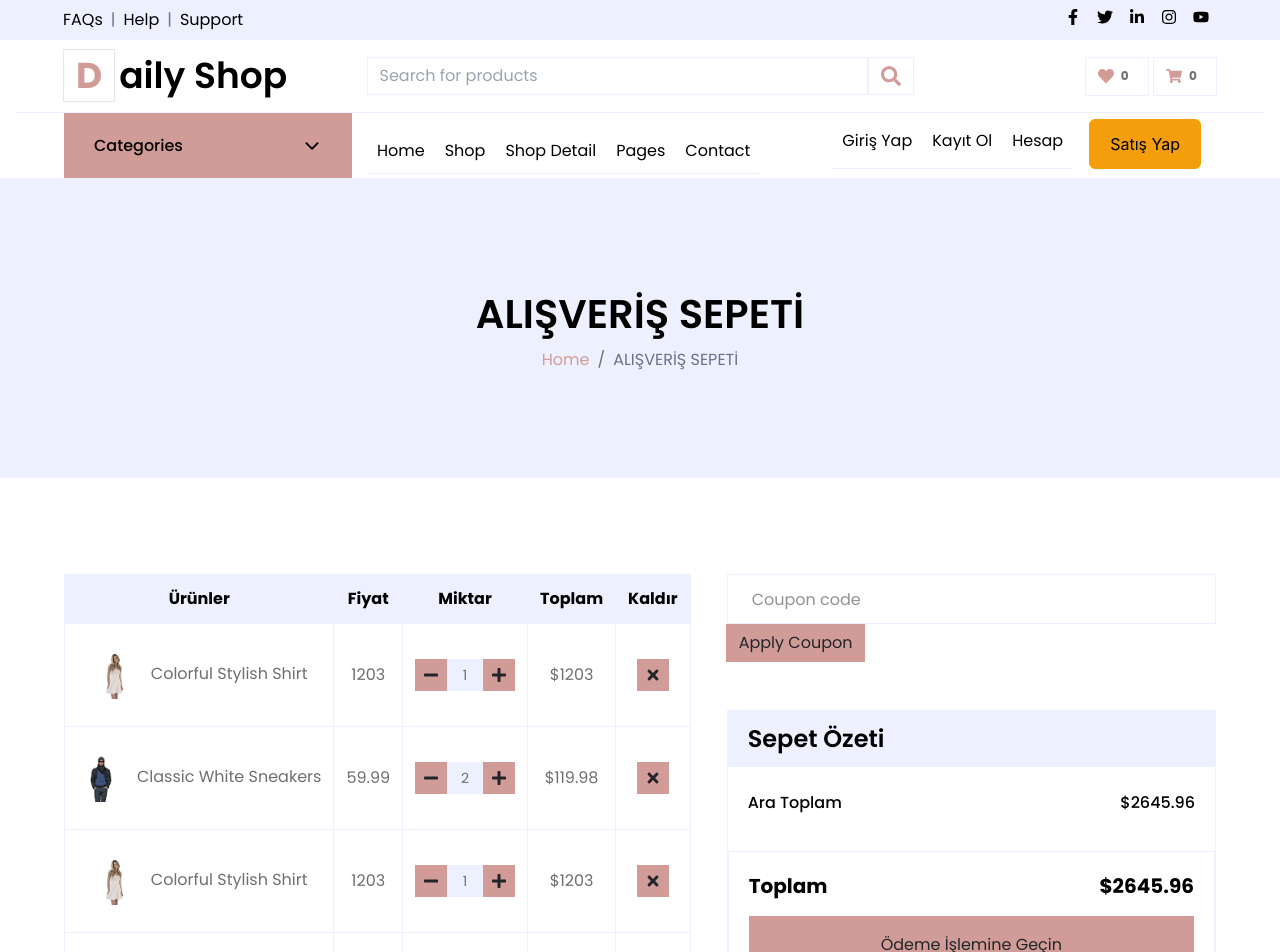
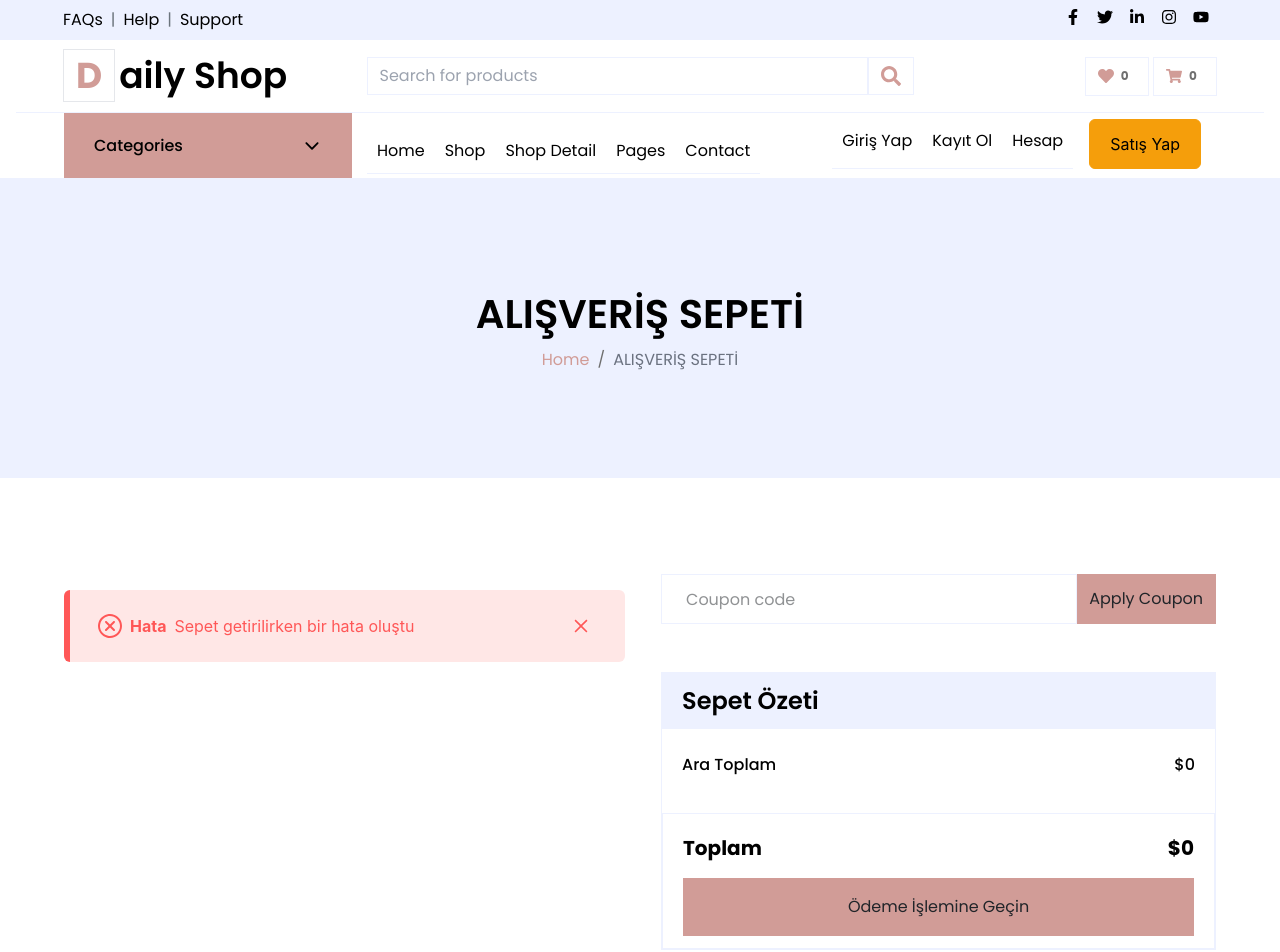
Before and after one commit to Mstfucrr/React-DailyShop, a React (Vite) app: page /cart in a window 1280 px wide. Shown: the top 952 px of the page. Built offline with nearby package versions, Linux system fonts and the light colour scheme.

Commit message:
add getCart Items service

```diff
--- a/src/components/Cart/index.tsx
+++ b/src/components/Cart/index.tsx
@@ -1,25 +1,59 @@
-import { useEffect, useState } from 'react'
+import { useEffect, useRef, useState } from 'react'
 import { products } from '../shop/example.products'
 import CartListItem from './CartListItem'
 import { ICartItem } from '@/shared/types'
 import { cartItemsExample } from '@/components/Shop/example.products'
 import { Link } from 'react-router-dom'
+import { getCart } from '@/services/order/order.service'
+import { Messages } from 'primereact/messages'
 
 const Cart = () => {
 
-    const [cartItems, setCartItems] = useState<ICartItem[]>(cartItemsExample)
-    const [cartTotal, setCartTotal] = useState(
-        cartItems.reduce((total, cartItem) => total + (cartItem.product.price * cartItem.quantity), 0)
-    )
+    const [cartItems, setCartItems] = useState<[] | ICartItem[]>([])
+    const [cartTotal, setCartTotal] = useState(0)
+    const msgs = useRef<Messages>(null)
 
     useEffect(() => {
-        setCartTotal(cartItems.reduce((total, cartItem) => total + (cartItem.product.price * cartItem.quantity), 0))
+
+        const fetchCart = async () => {
+            await getCart()
+                .then((res: any) => {
+                    setCartItems(res.data);
+
+                    if (cartItems) {
+                        let total = 0
+                        cartItems.map((item: ICartItem) => {
+                            total += item.product.price * item.quantity
+                        })
+                        setCartTotal(total)
+                    }
+
+                    else {
+                        msgs.current?.clear()
+                        msgs.current?.show([
+                            { sticky: true, severity: 'error', summary: 'Hata', detail: res.message }
+                        ]);
+                    }
+                })
+                .catch((err: any) => {
+
+                    msgs.current?.clear()
+                    msgs.current?.show([
+                        { sticky: true, severity: 'error', summary: 'Sistematik Hata', detail: err.message }
+                    ]);
+
+                })
+        }
+
+        fetchCart()
     }, [cartItems])
+
 
     return (
         <div className="grid lg:grid-rows-1 grid-rows-2 grid-flow-col lg:px-16 gap-9 my-24 px-[15px]">
             <div className="grid lg:col-span-12 col-span-12">
-                <table className="w-100 text-[#6F6F6F] mb-0 text-center border-0 border-collapse">
+                {cartItems
+                    ? <table className="w-100 text-[#6F6F6F] mb-0 text-center border-0 border-collapse">
                         <thead className="bg-secondary text-black">
                             <tr>
                                 <th className='p-3 border border-solid border-secondary'>Ürünler</th>
@@ -30,14 +64,17 @@ const Cart = () => {
                             </tr>
                         </thead>
                         <tbody className='align-middle'>
-                        {
-                            cartItems.map((cartItem) => (
+
+                            {cartItems.map((cartItem) => (
                                 <CartListItem key={cartItem.id} cartItem={cartItem} setCartItems={setCartItems} />
                             ))
                             }
+
                         </tbody>
 
                     </table>
+                    : <Messages ref={msgs} />
+                }
             </div>
             <div className="grid lg:col-span-4 col-span-12">
                 <form action="" className="mb-12">
--- /dev/null
+++ b/src/services/order/order.service.ts
@@ -0,0 +1,35 @@
+import { cartItemsExample } from "@/components/shop/example.products";
+
+
+export const getCart = async () => {
+
+    // const { fetchResponse } = await fetch("https://api.dailyshop.com/api/Cart", {
+    //     method: "GET",
+    //     headers: {
+    //         "Content-Type": "application/json",
+    //         Authorization: `Bearer ${localStorage.getItem("token")}`,
+    //     },
+    // }).then((res) => ({ fetchResponse: res.json() }))
+
+
+    // for test
+    // const fetchResponse = {
+    //     status: 200,
+    //     message: "Sepet başarıyla getirildi.",
+    //     'Content-Type': 'application/json',
+    //     data: cartItemsExample
+    // }
+
+    // for err test
+    const fetchResponse = {
+        status : 400,
+        message : "Sepet getirilirken bir hata oluştu",
+        'Content-Type': 'application/json',
+        data : null
+    }
+
+
+    return fetchResponse
+
+
+}
```
Lines whose indentation alone changed are shown as unchanged.
